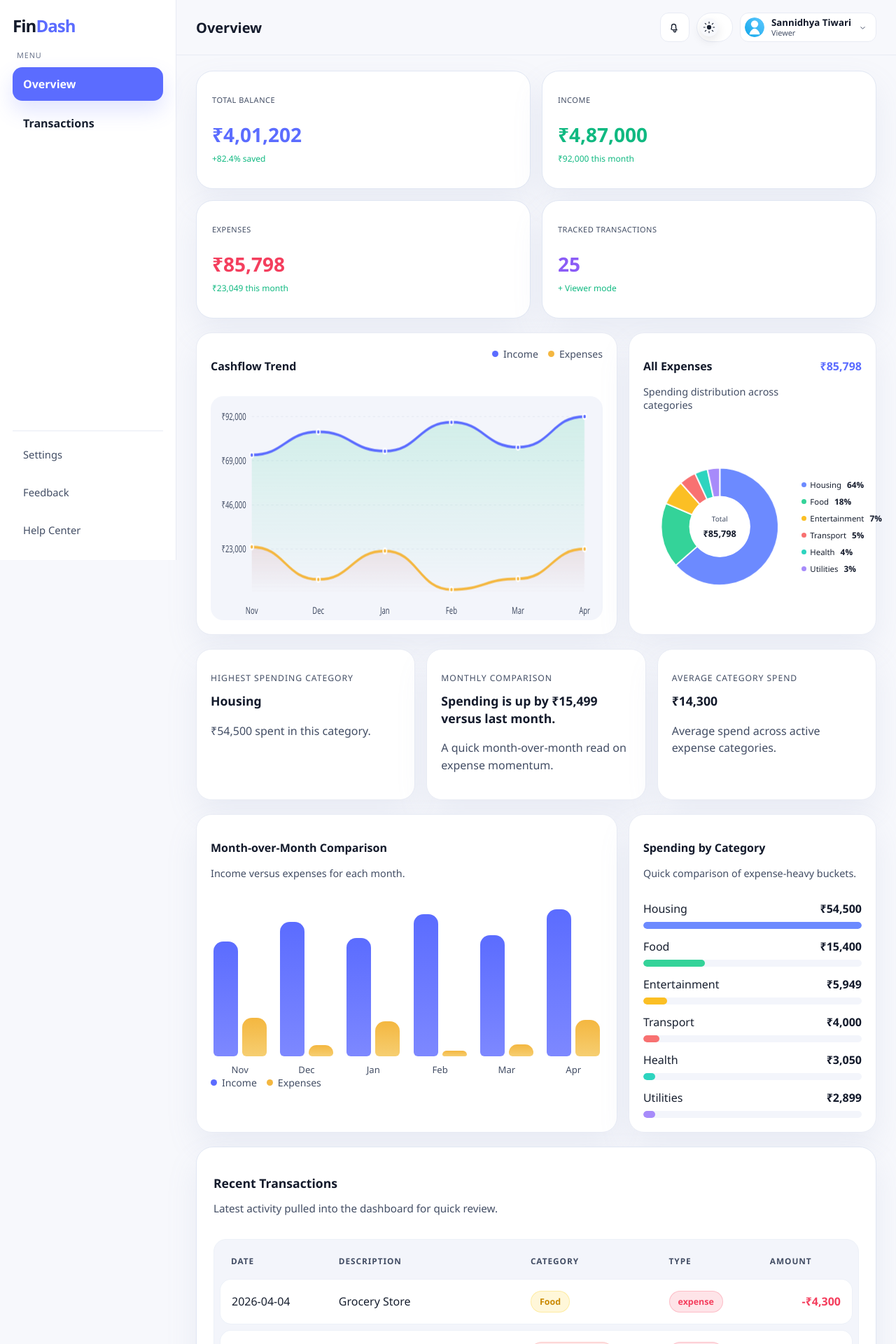
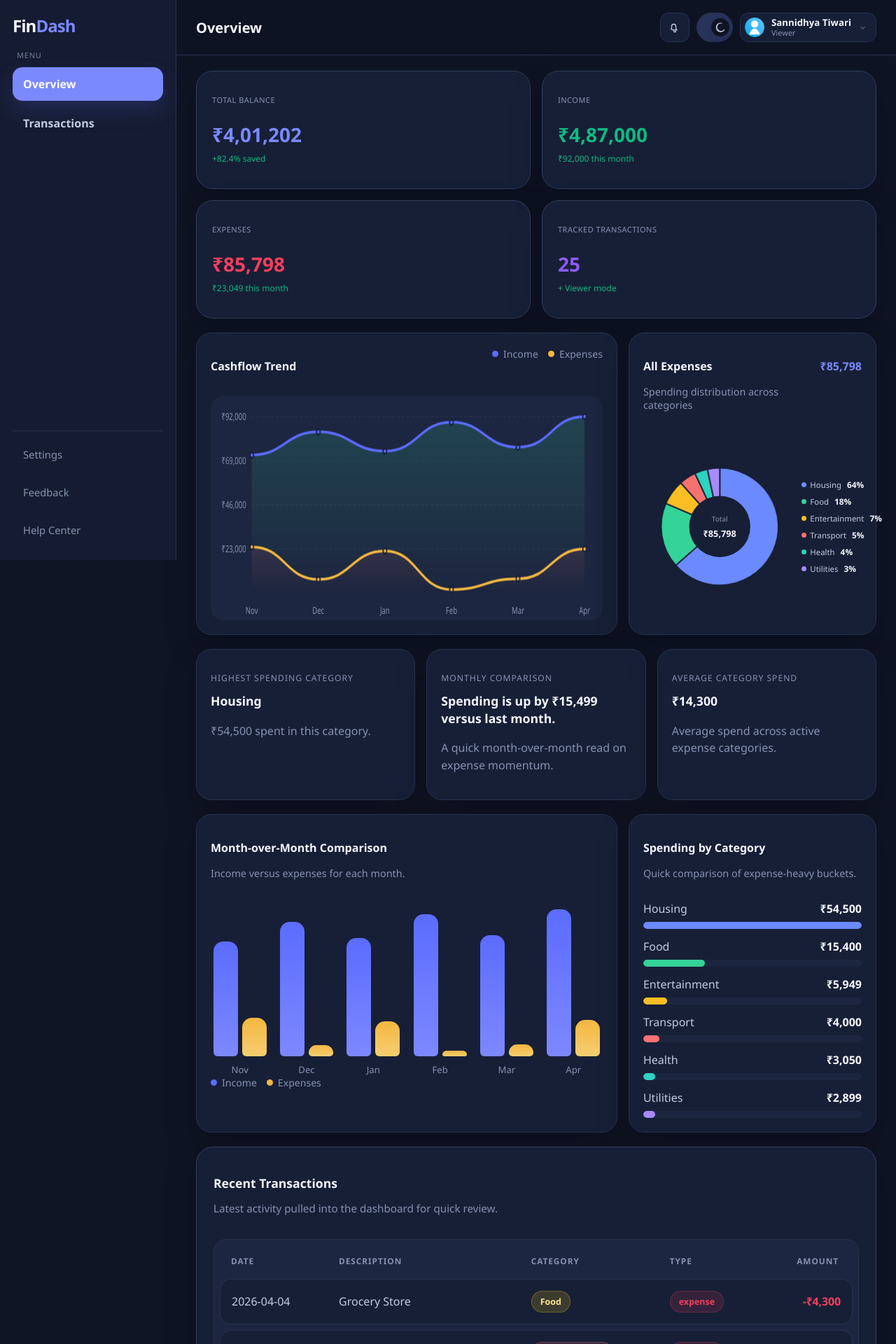
Before and after one commit to Sanst150505/Financial-dashboard, a React (Vite) app: page / in a window 1280 px wide. Shown: the top 1920 px of the page at 70% size. Built offline with nearby package versions, Linux system fonts and the light colour scheme.

Commit message:
fix: align transaction table and default to dark mode

```diff
--- a/src/App.jsx
+++ b/src/App.jsx
@@ -18,10 +18,10 @@ const NAV_SUPPORT = [
 
 function getStoredTheme() {
   if (typeof window === "undefined") {
-    return "light";
+    return "dark";
   }
 
-  return window.localStorage.getItem("financial-dashboard-theme") || "light";
+  return window.localStorage.getItem("financial-dashboard-theme") || "dark";
 }
 
 function ThemeIcon({ theme }) {
--- a/src/components/Transactions/Table.css
+++ b/src/components/Transactions/Table.css
@@ -202,14 +202,22 @@
 
 .numeric-cell {
   text-align: right;
+  white-space: nowrap;
+  padding-right: 20px;
+}
+
+.tx-table th.numeric-cell {
+  text-align: right;
+  padding-right: 20px;
 }
 
 .actions-cell {
-  text-align: center;
+  text-align: left;
 }
 
 .amount-cell {
   font-weight: 700;
+  letter-spacing: -0.01em;
 }
 
 .amount-cell.positive {
@@ -317,6 +325,7 @@
 .table-actions {
   display: inline-flex;
   gap: 8px;
+  justify-content: flex-start;
 }
 
 .btn-inline {
--- a/src/index.css
+++ b/src/index.css
@@ -387,7 +387,8 @@ button {
 }
 
 .profile-trigger {
-  display: inline-flex;
+  display: inline-grid;
+  grid-template-columns: 28px auto 13px;
   align-items: center;
   gap: 10px;
   height: 42px;
@@ -414,19 +415,26 @@ button {
   display: flex;
   flex-direction: column;
   align-items: flex-start;
-  line-height: 1.15;
+  justify-content: center;
+  line-height: 1.05;
+  min-width: 0;
+  text-align: left;
 }
 
 .profile-trigger__text strong {
+  display: block;
   color: var(--text-primary);
   font-size: 0.83rem;
   font-weight: 700;
+  line-height: 1.05;
 }
 
 .profile-trigger__text span {
+  display: block;
   color: var(--text-muted);
   font-size: 0.68rem;
-  margin-top: 1px;
+  margin-top: 2px;
+  line-height: 1;
 }
 
 .profile-trigger__chevron {
```
